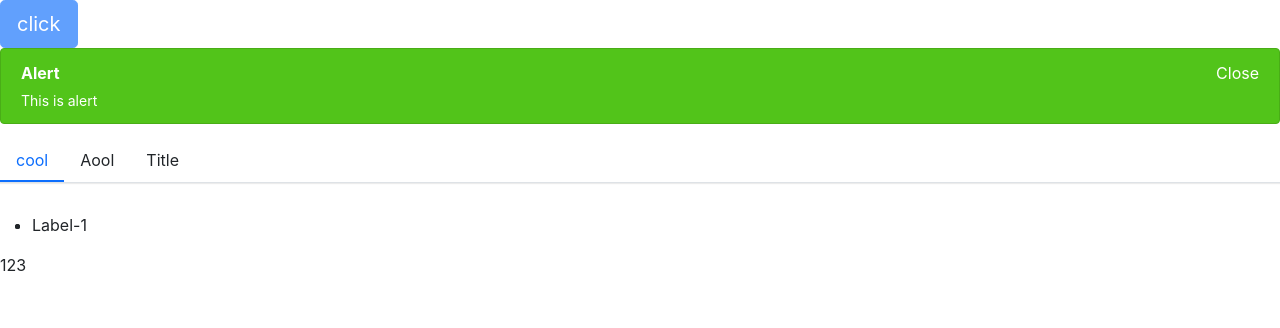
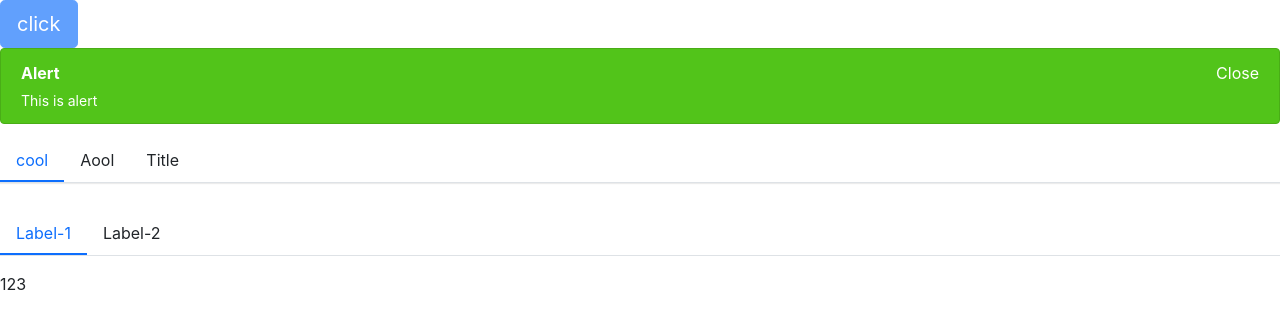
Before and after one commit to TimurJiangShan/AntdComponent, a React app in the folder kekecomponent/: page / in a window 1280 px wide. Shown: the top 328 px of the page. Built offline with nearby package versions, Linux system fonts and the light colour scheme; the HTML template or start-up script is replaced by a standard one.

Commit message:
Finish Tab Component

```diff
--- a/kekecomponent/src/App.tsx
+++ b/kekecomponent/src/App.tsx
@@ -28,6 +28,9 @@ const App = () => {
           <TabsItem disabled={false} label="Label-1">
             123
           </TabsItem>
+          <TabsItem disabled={false} label="Label-2">
+            567
+          </TabsItem>
         </Tabs>
       </header>
     </div>
--- a/kekecomponent/src/component/Tabs/tabs.tsx
+++ b/kekecomponent/src/component/Tabs/tabs.tsx
@@ -45,7 +45,7 @@ const Tabs: React.FC<TabsProps> = (props: TabsProps) => {
       });
       const key = `nav-item-${index}`;
       return (
-        <li className={classes} key={key}>
+        <li key={key}>
           <div
             className={classes}
             role="button"
@@ -73,9 +73,7 @@ const Tabs: React.FC<TabsProps> = (props: TabsProps) => {
   };
   return (
     <div className={`tabs ${className}`}>
-      <ul className={navClass}>
-        <li>{renderNavLinks()}</li>
-      </ul>
+      <ul className={navClass}>{renderNavLinks()}</ul>
       <div className="tabs-content">{renderContent()}</div>
     </div>
   );
--- a/kekecomponent/src/styles/_mixin.scss
+++ b/kekecomponent/src/styles/_mixin.scss
@@ -76,3 +76,18 @@
   background: $background;
   border-color: $border;
 }
+
+@mixin border-right-radius($raduis) {
+  border-top-right-radius: $raduis;
+  border-bottom-right-radius: $raduis;
+}
+
+@mixin border-left-radius($raduis) {
+  border-top-left-radius: $raduis;
+  border-bottom-left-radius: $raduis;
+}
+
+@mixin border-top-radius($raduis) {
+  border-top-left-radius: $raduis;
+  border-top-right-radius: $raduis;
+}
--- a/kekecomponent/src/styles/index.scss
+++ b/kekecomponent/src/styles/index.scss
@@ -9,3 +9,5 @@
 @import "../component/Alert/_style.scss";
 
 @import "../component/Menu/_style.scss";
+
+@import "../component/Tabs/_style.scss";
```
